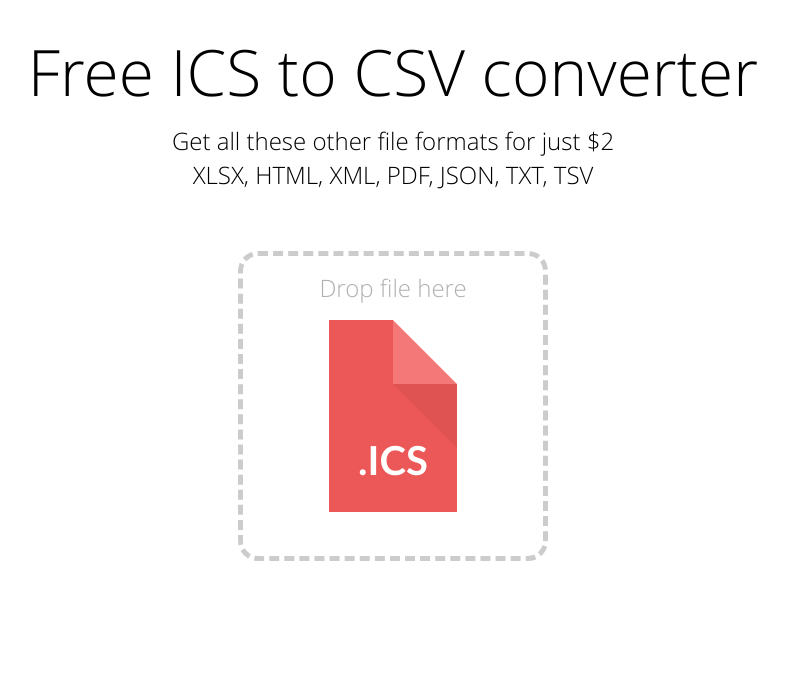
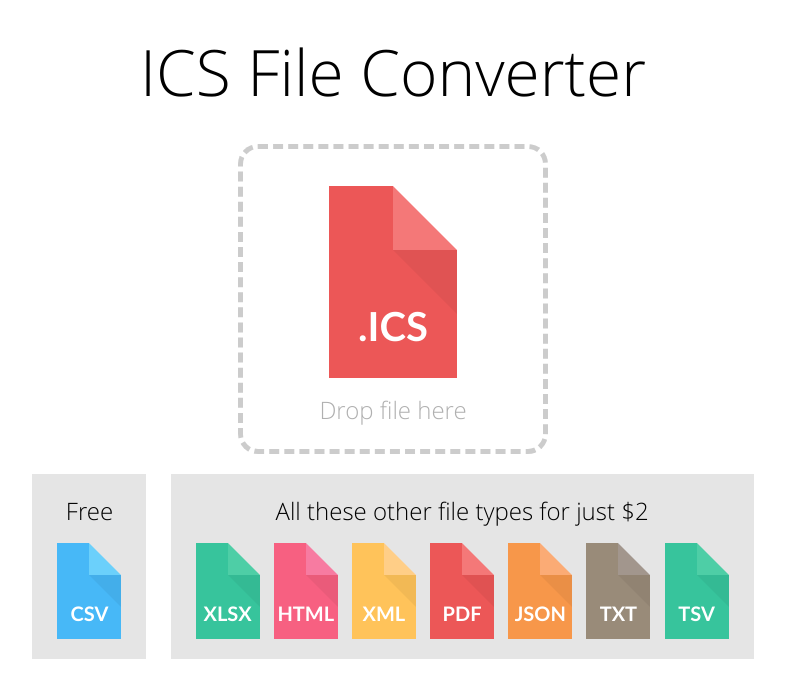
Before and after one commit to hutton/calcon, a Python web app: template templates/main.html in a window 1280 px wide. Shown: the top 698 px of the page, without its empty margins (247-1035 px from the left). Run offline with Jinja, Linux system fonts and the light colour scheme; the template is opened without the code that fills it: most values are stand-ins (such as "Sample title", 1, 10 or a date in 2020); some libraries are stand-ins or nearby versions.

Commit message:
More on homepage

```diff
--- a/main.py
+++ b/main.py
@@ -72,6 +72,7 @@ class ShowFile(webapp2.RequestHandler):
                 path = os.path.join(os.path.join(os.path.dirname(__file__), 'html'), '../templates/main.html')
 
                 self.response.out.write(template.render(path, {'show_file': True,
+                                                               'paid': current_conversion.paid_date is not None,
                                                                 'event_count': current_conversion.event_count,
                                                                 'todo_count': current_conversion.todo_count,
                                                                 'key': current_conversion.hash,
--- a/static/css/main.css
+++ b/static/css/main.css
@@ -346,6 +346,9 @@ body {
   border-radius: 20px;
   text-align: center;
 }
+#holder > .file-type {
+  margin-top: 37px;
+}
 #holder-title {
   text-align: center;
   margin: 20px auto;
@@ -377,6 +380,20 @@ body {
   text-align: center;
 }
 /********************* Links ***********************/
+.show_file #free-download-links .link-section-container {
+  background: transparent;
+}
+.link-section-container {
+  background: rgba(0, 0, 0, 0.1);
+  margin: 0px 10px;
+}
+.link-section-container > .title {
+  font-size: 150%;
+  margin: 5px 0px 20px 0px;
+}
+.link-section-container > .footer {
+  margin: 5px 0px 5px 0px;
+}
 .download-link-container {
   padding: 20px 20px;
   display: inline-block;
@@ -389,14 +406,7 @@ body {
   padding: 20px 20px;
   display: inline-block;
 }
-.not-paid {
-  background: rgba(0, 0, 0, 0.1);
-}
-#not-paid-title {
-  font-size: 150%;
-  margin: 5px 0px 20px 0px;
-}
-.not-paid .download-link {
+.not-paid #paid-download-links .download-link {
   pointer-events: none;
 }
 .download-link {
--- a/static/css/main.less
+++ b/static/css/main.less
@@ -57,6 +57,10 @@ body{
     text-align: center;
 }
 
+#holder > .file-type{
+    margin-top: 37px;
+}
+
 #holder-title{
     text-align: center;
     margin: 20px auto;
@@ -94,6 +98,26 @@ body{
 
 /********************* Links ***********************/
 
+.show_file #free-download-links .link-section-container{
+    background: transparent;
+}
+
+
+
+.link-section-container{
+    background: rgba(0,0,0,0.1);
+    margin: 0px 10px;
+}
+
+.link-section-container > .title{
+    .medium-font;
+    margin: 5px 0px 20px 0px;
+}
+
+.link-section-container > .footer{
+    margin: 5px 0px 5px 0px;
+}
+
 .download-link-container{
     padding: 20px 20px;
     display: inline-block;
@@ -109,16 +133,7 @@ body{
 
 }
 
-.not-paid{
-    background: rgba(0,0,0,0.1);
-}
-
-#not-paid-title{
-    .medium-font;
-    margin: 5px 0px 20px 0px;
-}
-
-.not-paid .download-link{
+.not-paid #paid-download-links .download-link{
     pointer-events: none;
 }
 
--- a/templates/main.html
+++ b/templates/main.html
@@ -10,25 +10,25 @@
 <body>
     <div class="fixed-width">
         <div id="header-title">
-        Free ICS to CSV converter
+        ICS File Converter
         </div>
-        <div id="header-sub-title">
+        <!--<div id="header-sub-title">-->
+            <!--<div>-->
+            <!--Get all these other file formats for just $2-->
+            <!--</div>-->
+            <!--<div>-->
+            <!--XLSX, HTML, XML, PDF, JSON, TXT, TSV-->
+            <!--</div>-->
+        <!--</div>-->
+    </div>
+    <div class="fixed-width" id="holder">
+        <div class="file-type red big">
             <div>
-            Get all these other file formats for just $2
-            </div>
-            <div>
-            XLSX, HTML, XML, PDF, JSON, TXT, TSV
+                <span></span>
+                <p>.ICS</p>
             </div>
         </div>
-    </div>
-    <div class="fixed-width" id="holder">
         <div id="holder-title">Drop file here</div>
-        <div class="file-type red big">
-                <div>
-                    <span></span>
-                    <p>.ICS</p>
-                </div>
-            </div>
     </div>
 
     <div class="fixed-width" id="status-panel" {% if not show_file %}style="display: none;"{% endif %}>
@@ -42,7 +42,7 @@
                 <span></span>
             </div>
         </div>
-        <div id="file-upload-failed" style="display: false;">
+        <div id="file-upload-failed" style="display: none;">
             <div>Opps! There was a problem processing your file.<br/>Try another?!</div>
         </div>
         <div id="file-message">
@@ -52,8 +52,9 @@
         </div>
     </div>
 
-    <div class="fixed-width link-container" {% if not show_file %}style="display: none;"{% endif %}>
-        <div id="free-download-links">
+    <div class="fixed-width link-container {% if paid %}paid{% else %}not-paid{% endif %} {% if show_file %}show_file{% endif %}">
+        <div class="link-section-container" id="free-download-links">
+            <div class="title">Free</div>
             <a class="download-link" href="\download\{{ key }}\{{ filename }}.csv">
                 <div class="file-type blue">
                     <div>
@@ -62,9 +63,12 @@
                     </div>
                 </div>
             </a>
+            {% if show_file %}
+            <div class="footer">Click to<br/>download</div>
+            {% endif %}
         </div>
-        <div class="not-paid" id="paid-download-links">
-            <div id="not-paid-title">Get all these other file types for just $2</div>
+        <div class="link-section-container" id="paid-download-links">
+            <div class="title" id="not-paid-title">All these other file types for just $2</div>
             <a class="download-link" href="\download\{{ key }}\{{ filename }}.xlsx">
                 <div class="file-type green">
                     <div>
@@ -121,6 +125,7 @@
                     </div>
                 </div>
             </a>
+            <div class="pay-button">
             <form action="/pay" method="POST">
                 <input type="hidden" name="key" value=""/>
                 <script
@@ -133,6 +138,7 @@
                     data-image="/128x128.png">
                 </script>
             </form>
+            </div>
         </div>
     </div>
 
```
Also changed, not shown: 1 other file.
